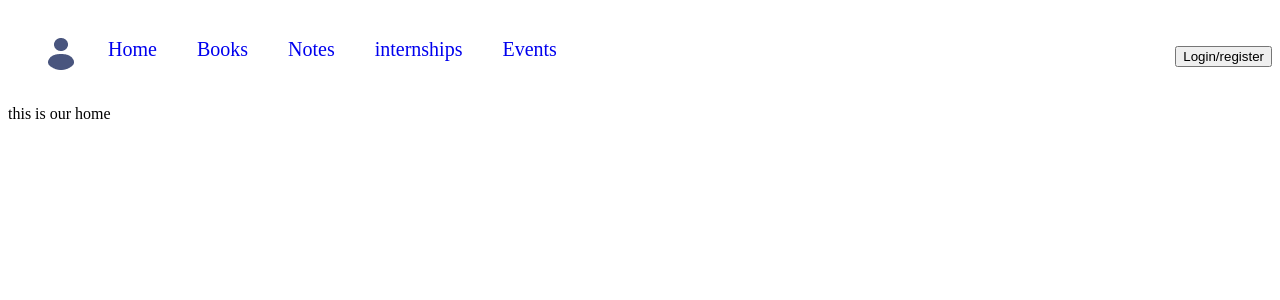
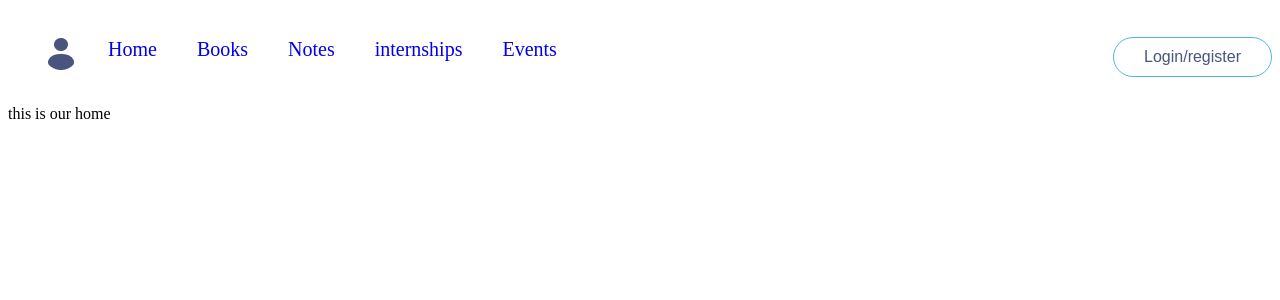
Before and after one commit to Sakshiparihar46/campus-connect-plateform, a React (Vite) app in the folder frontend/: page / in a window 1280 px wide. Shown: the top 300 px of the page. Built offline with nearby package versions, Linux system fonts and the light colour scheme.

Commit message:
complete navbar

```diff
--- a/frontend/src/components/Navbar.css
+++ b/frontend/src/components/Navbar.css
@@ -17,3 +17,37 @@
 .profile{
     width: 20px;
 }
+.navbar-right{
+    display: flex;
+    align-items: center;
+    gap:40px;
+}
+
+.navbar Button{
+    background:transparent;
+    font-size:16px;
+    color:#49557e;
+    border: 1px solid rgb(78, 184, 226);
+    padding: 10px 30px;
+    border-radius:50px;
+    cursor: pointer;
+    transition:0.3s;
+}
+.navbar button:hover{
+    background-color: rgb(199, 237, 252);
+}
+
+.navbar-right li{
+    display: flex;
+    align-items: center;
+    cursor: pointer;
+    padding-right: 35px;
+    font-size: 20px;
+    color:#5e6d9c;
+
+}
+
+.navbar-right img{
+    color: black;
+    width: 30px;
+}
```
